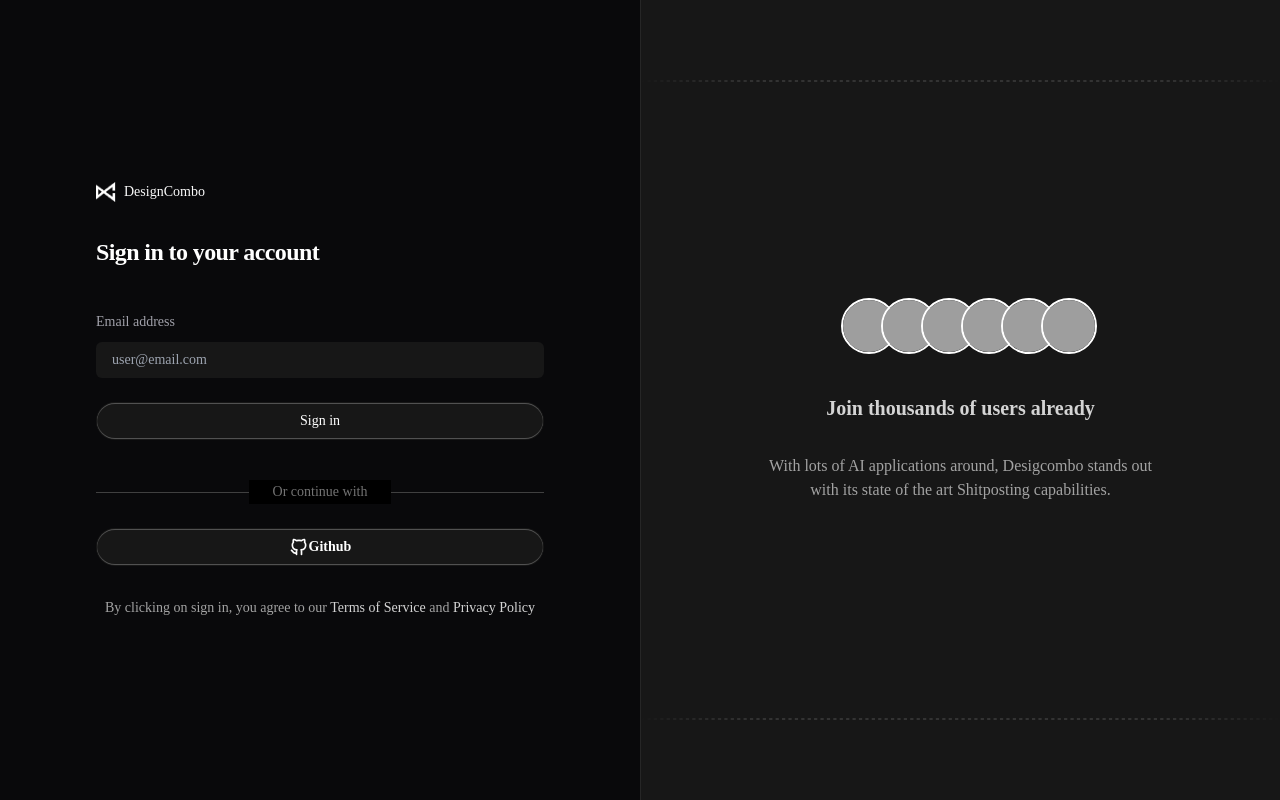
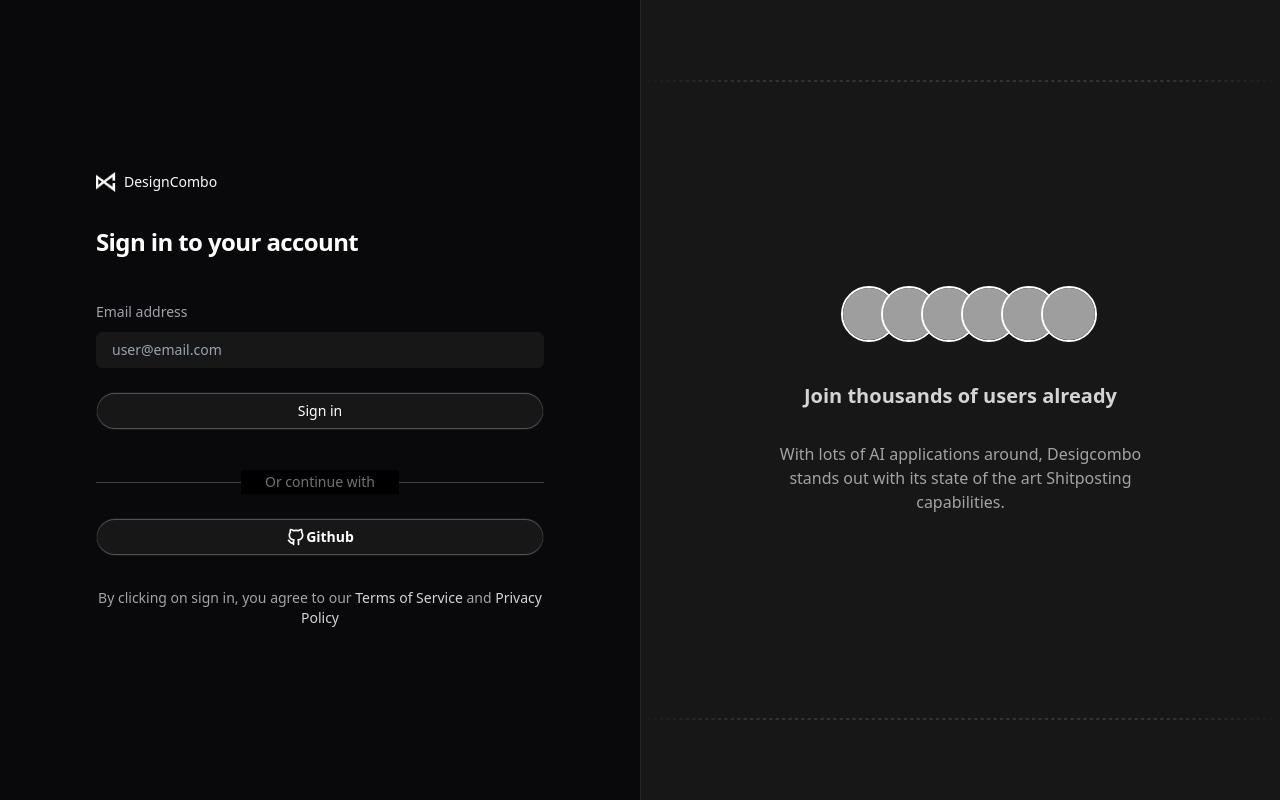
Before and after one commit to nhat-tan-github/edit-orc, a React (Vite) app: page /auth in a window 1280 px wide. Built offline with nearby package versions, Linux system fonts and the light colour scheme; grey boxes are pictures that could not be loaded; what @designcombo/state, @designcombo/timeline, remotion would draw is missing.

Commit message:
phong chu

```diff
--- a/src/index.css
+++ b/src/index.css
@@ -69,7 +69,7 @@
 }
 
 html {
-  font-family: "Geist variable";
+  font-family: "Noto Sans", sans-serif;
 }
 
 .player-container {
```
